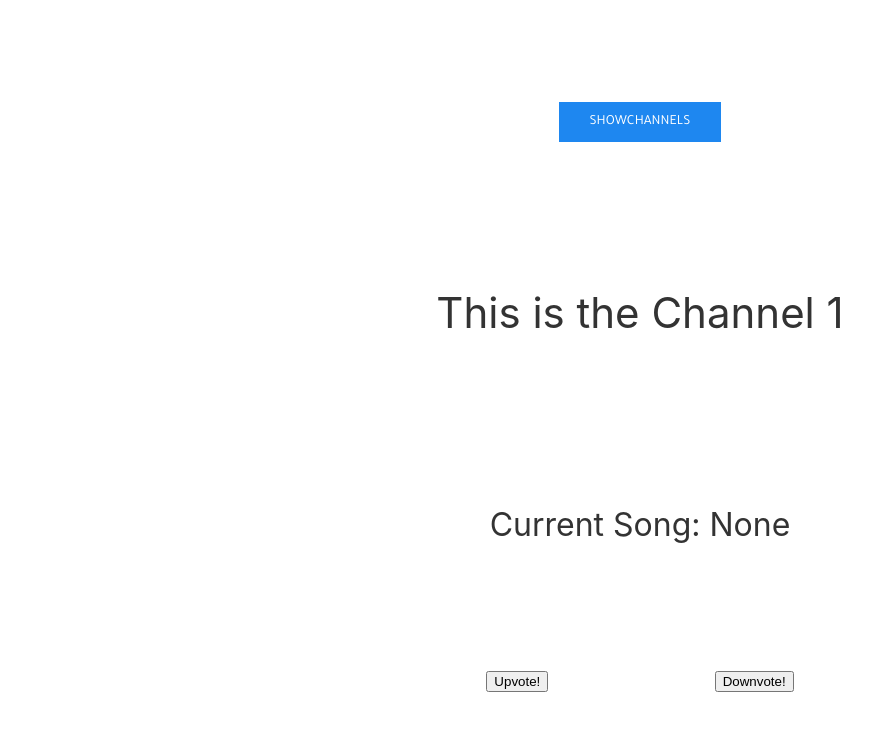
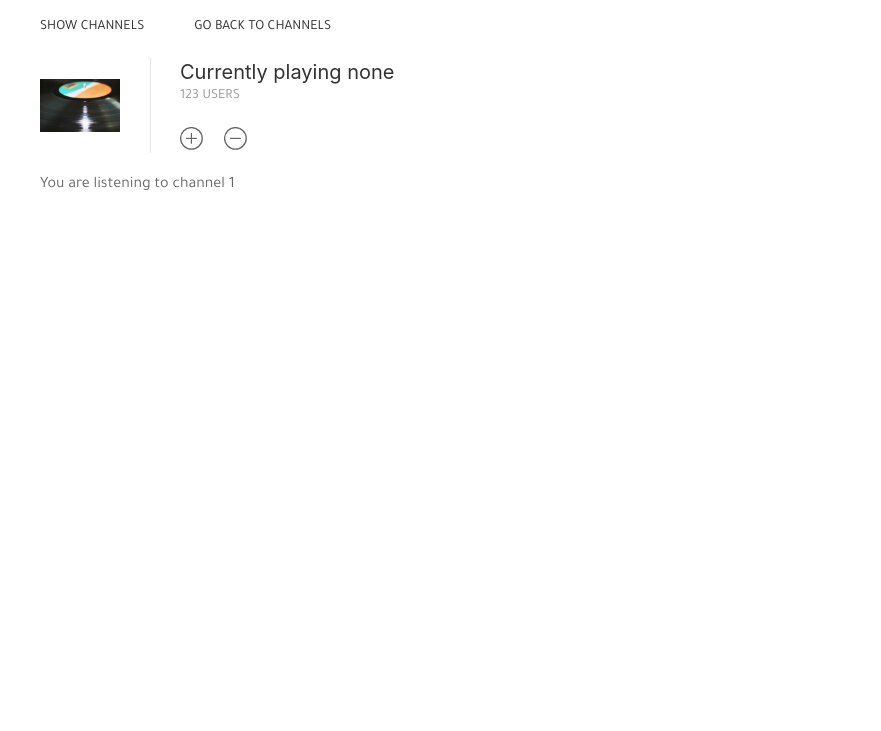
Before and after one commit to sound-space/SoundSpace, a React app: page /#/channels/1 in a window 1280 px wide. Shown: the part 103-834 px from the top of the page, without its empty margins (0-881 px from the left). After the commit the page ends 800 px from the top, so only its background shows below. Built offline with nearby package versions, Linux system fonts and the light colour scheme; some packages are replaced by stand-ins of ours; no server answers.

Commit message:
styling with hard coded values is done

```diff
--- a/client/components/ChannelCard.js
+++ b/client/components/ChannelCard.js
@@ -4,7 +4,6 @@ import { Link, withRouter } from 'react-router-dom'
 const ChannelCard = props => (
   <div className='uk-text-center'>
     <div className='uk-inline-clip uk-transition-toggle' tabIndex='0'>
-    {console.log('Channel Id:', props.channel.id)}
       <Link to={`/channels/${props.channel.id}`}>
         <img
           style={{ minWidth: '200px', minHeight: '200px', objectFit: 'cover' }}
--- a/client/components/ChannelView.js
+++ b/client/components/ChannelView.js
@@ -60,17 +60,34 @@ class ChannelView extends Component {
   };
 
   render() {
+    const player = this.props.player
+    // const albumCoverUrl = player ?
     return (
-      <div className="channel-view-container">
+      <div className="uk-width-1-1 uk-container uk-container-expand uk-align-left">
         {this.state.showChannelsBar && <ChannelSideBar/>}
-        <button className="uk-button uk-button-primary" onClick={this.showChannelsBar}>ShowChannels</button>
-        <h1>This is the Channel {this.props.match.params.id}</h1>
-        <h2>Current Song: {this.state.currentSongId || 'None'}</h2>
+        <div className="uk-grid-medium uk-flex-middle uk-margin-top" uk-grid="true">
+          <button className="uk-button uk-button-link uk-margin-right" onClick={this.showChannelsBar}>Show Channels</button>
+          <button className="uk-button uk-button-link uk-margin-right" onClick={() => this.props.history.push('/channels')}>Go back to Channels</button>
+        </div>
 
-        <div className="vote-button-container">
-          <button onClick={() => this.vote(1)}>Upvote!</button>
-          <button onClick={() => this.vote(-1)}>Downvote!</button>
-        </div>
+        <article className="uk-comment uk-margin">
+          <header className="uk-comment-header uk-grid-medium uk-flex-middle uk-grid-divider" uk-grid="true">
+              <div className="uk-width-auto">
+                  <img className="uk-comment-avatar" src="/assets/album.jpg" width="80" height="80" alt=""/>
+              </div>
+              <div className="uk-width-expand">
+                  <h4 className="uk-comment-title uk-margin-remove">Currently playing {player ? player.track_window.current_track.name : "none"}</h4>
+                  <ul className="uk-comment-meta uk-subnav uk-subnav-divider uk-margin-remove-top">
+                      <li><a href="#">123 users</a></li>
+                  </ul>
+                  <button className="uk-margin-right" uk-icon="icon: plus-circle; ratio: 1.2" uk-tooltip="Upvote!" onClick={() => this.vote(1)}></button>
+                  <button className="uk-margin-right" uk-icon="icon: minus-circle; ratio: 1.2" uk-tooltip="Downvote!" onClick={() => this.vote(-1)}></button>
+              </div>
+          </header>
+          <div className="uk-comment-body uk-margin">
+              <p>You are listening to channel {this.props.match.params.id}</p>
+          </div>
+        </article>
       </div>
     );
   }
@@ -79,7 +96,7 @@ class ChannelView extends Component {
 const mapState = state => {
   return {
     user: state.userObj.user,
-    player: state.playerObj
+    player: state.playerObj.player
   };
 };
 
--- a/client/styles/ChannelViewStyles.css
+++ b/client/styles/ChannelViewStyles.css
@@ -1,11 +1,11 @@
-.channel-view-container {
+/* .channel-view-container {
   display: flex;
   flex-direction: column;
   align-items: center;
   justify-content: space-evenly;
   height: 100vh;
   width: 100vw;
-}
+} */
 
 .vote-button-container {
   display: flex;
```
